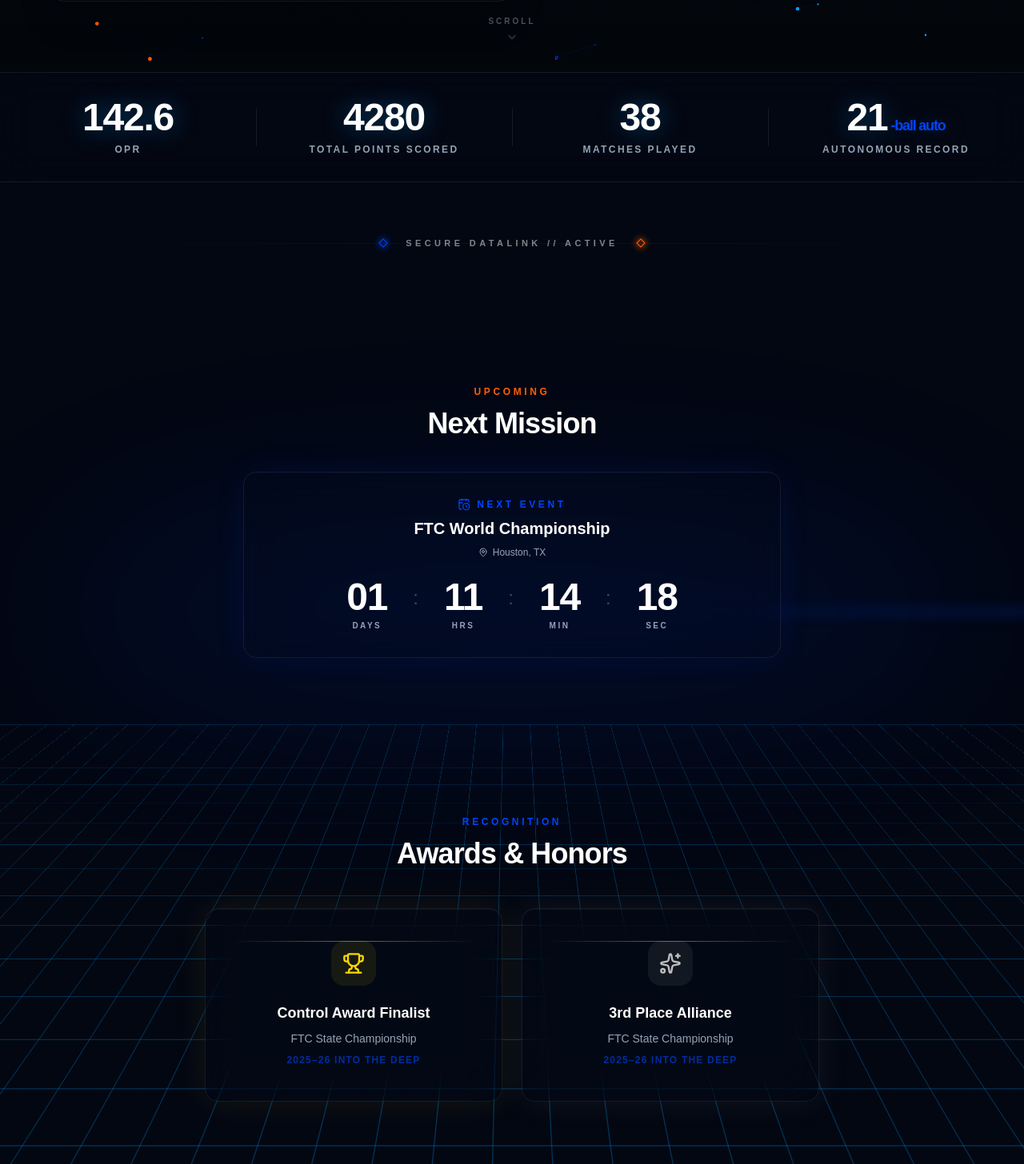
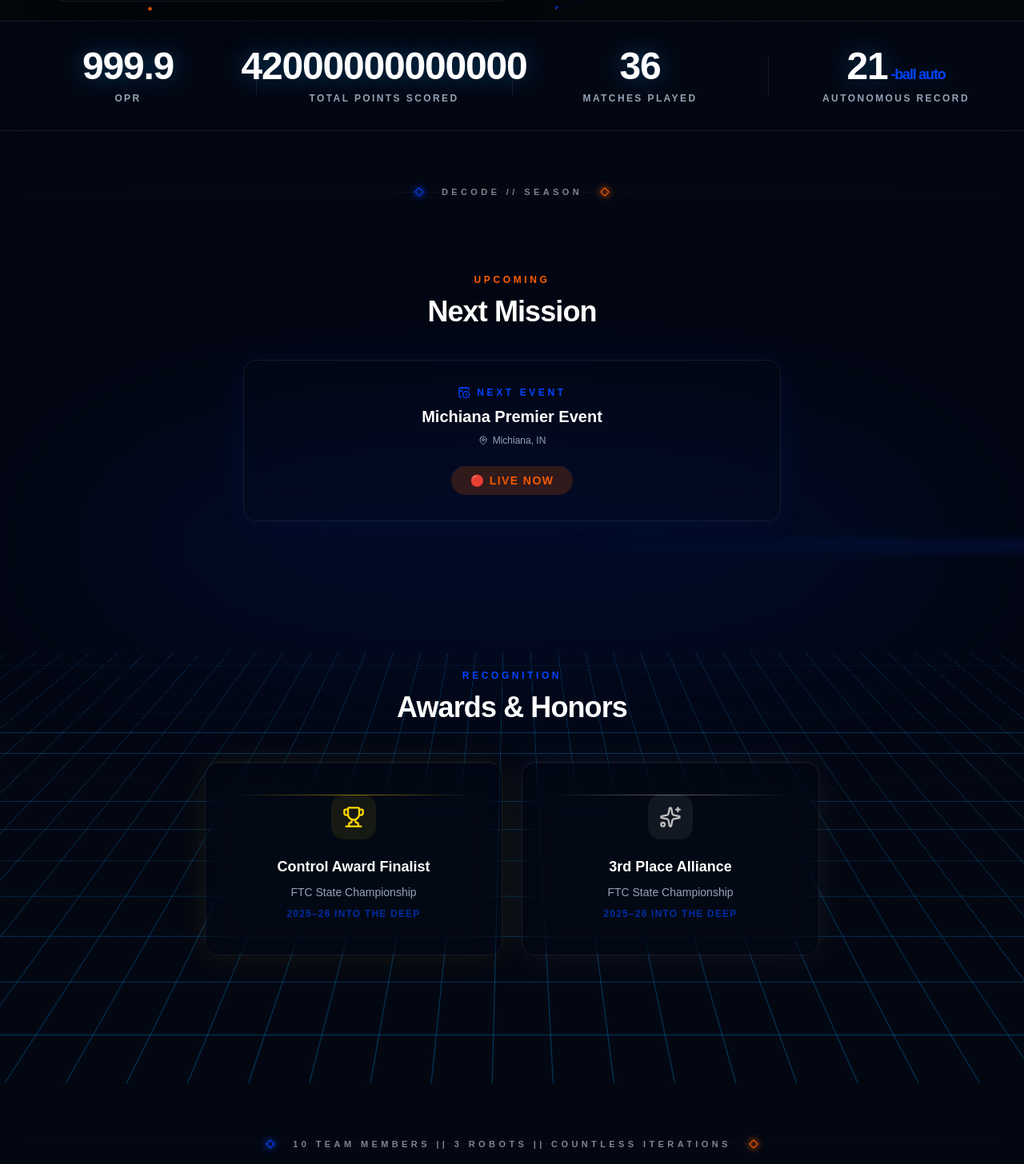
Before and after one commit to MunchemOG/electrolightsTeamSite, a React (Vite) app: page / in a window 1280 px wide. Shown: the part 774-2230 px from the top of the page at 80% size. Built offline with nearby package versions, Linux system fonts and the light colour scheme.

Commit message:
feat: update landing page layout, event details, and placeholder statistics

```diff
--- a/src/features/landing/AwardsCallout.tsx
+++ b/src/features/landing/AwardsCallout.tsx
@@ -33,7 +33,7 @@ const AWARDS: Award[] = [
  */
 export function AwardsCallout() {
   return (
-    <section id="awards-callout" className="relative z-10 py-24">
+    <section id="awards-callout" className="relative z-10 py-40">
       <div className="container mx-auto px-6">
         {/* Section Header */}
         <SpringFadeIn>
--- a/src/features/landing/CountdownTimer.tsx
+++ b/src/features/landing/CountdownTimer.tsx
@@ -4,9 +4,9 @@ import { GlassCard } from '@/components/ui/GlassCard'
 
 /** Next upcoming event (hardcoded for Phase 1, Supabase in Phase 3) */
 const NEXT_EVENT = {
-  name: 'FTC World Championship',
-  location: 'Houston, TX',
-  date: new Date('2026-04-22T09:00:00-05:00'),
+  name: 'Michiana Premier Event',
+  location: 'Michiana, IN',
+  date: new Date('2026-01-10T09:00:00-05:00'),
 }
 
 interface TimeLeft {
--- a/src/features/landing/HeroSection.tsx
+++ b/src/features/landing/HeroSection.tsx
@@ -76,7 +76,7 @@ export function HeroSection() {
     <section
       ref={sectionRef}
       id="hero"
-      className="relative flex min-h-[100dvh] flex-col items-center justify-center overflow-hidden"
+      className="relative flex min-h-[calc(100dvh-8dvh)] flex-col items-center justify-center overflow-hidden"
     >
       {/* Kinetic GLSL Background */}
       <KineticBackground />
--- a/src/features/landing/StatsBar.tsx
+++ b/src/features/landing/StatsBar.tsx
@@ -9,9 +9,9 @@ interface StatItem {
 }
 
 const STATS: StatItem[] = [
-  { label: 'OPR', value: 142.6, prefix: '' },
-  { label: 'Total Points Scored', value: 4280, prefix: '' },
-  { label: 'Matches Played', value: 38, prefix: '' },
+  { label: 'OPR', value: 999.9, prefix: '' },
+  { label: 'Total Points Scored', value: 42000000000000, prefix: '' },
+  { label: 'Matches Played', value: 36, prefix: '' },
   { label: 'Autonomous Record', value: 21, suffix: '-ball auto' },
 ]
 
--- a/src/pages/public/LandingPage.tsx
+++ b/src/pages/public/LandingPage.tsx
@@ -27,7 +27,7 @@ export default function LandingPage() {
           ═══════════════════════════════════════════ */}
       <StatsBar />
 
-      <TechDivider label="SECURE DATALINK // ACTIVE" />
+      <TechDivider label="DECODE // SEASON" />
 
       {/* ═══════════════════════════════════════════
           CYBER GRID WRAPPER
@@ -38,7 +38,7 @@ export default function LandingPage() {
         {/* ═══════════════════════════════════════════
             COUNTDOWN — Next event ticker
             ═══════════════════════════════════════════ */}
-        <section className="relative z-10 py-24">
+        <section className="relative z-10 py-5">
           <div className="container mx-auto px-6">
             <SpringFadeIn>
               <div className="mb-10 text-center">
@@ -63,7 +63,7 @@ export default function LandingPage() {
         <AwardsCallout />
       </div>
 
-      <TechDivider label="SYS.NODE.30686 // READY" />
+      <TechDivider label="10 TEAM MEMBERS || 3 ROBOTS || COUNTLESS ITERATIONS" />
 
       {/* ═══════════════════════════════════════════
           CLOSING CTA
```
